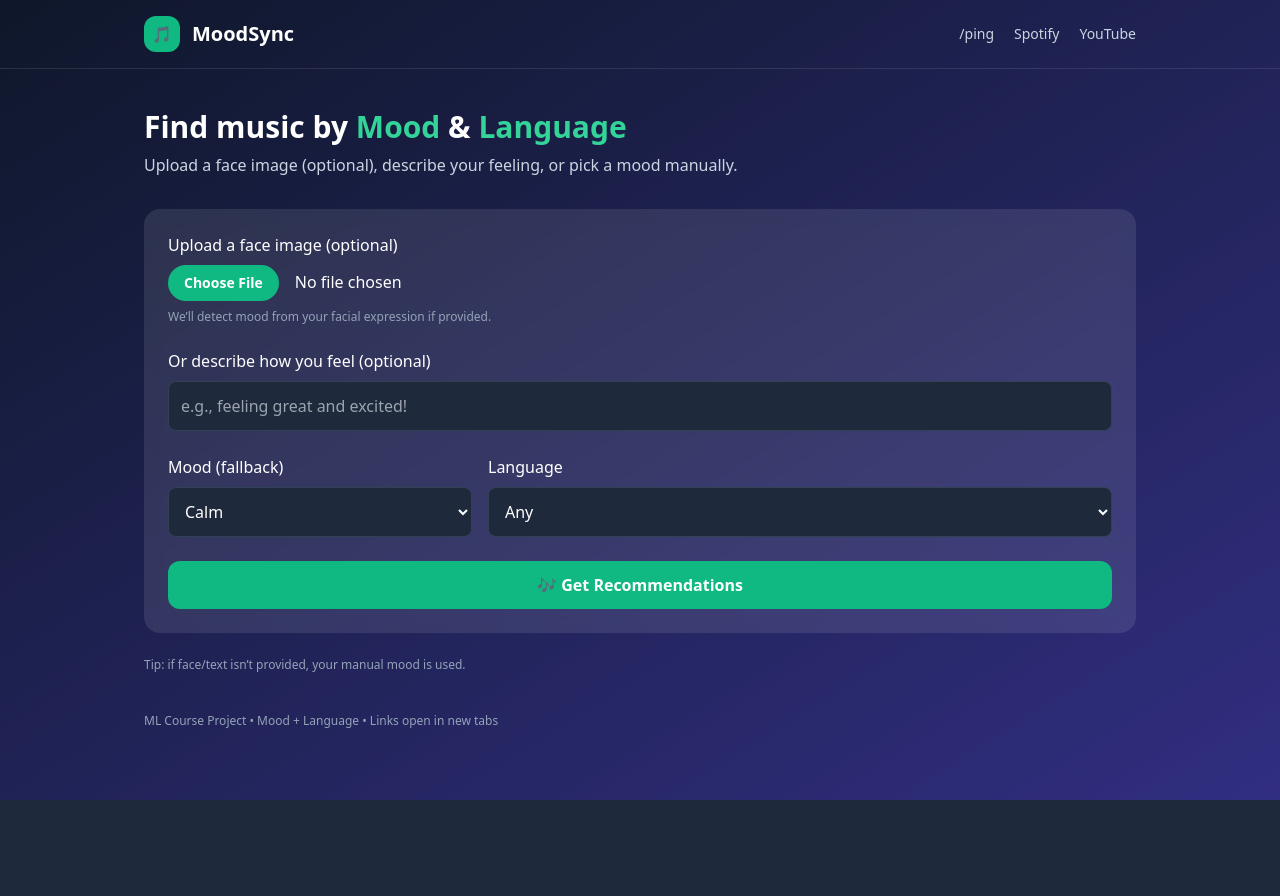
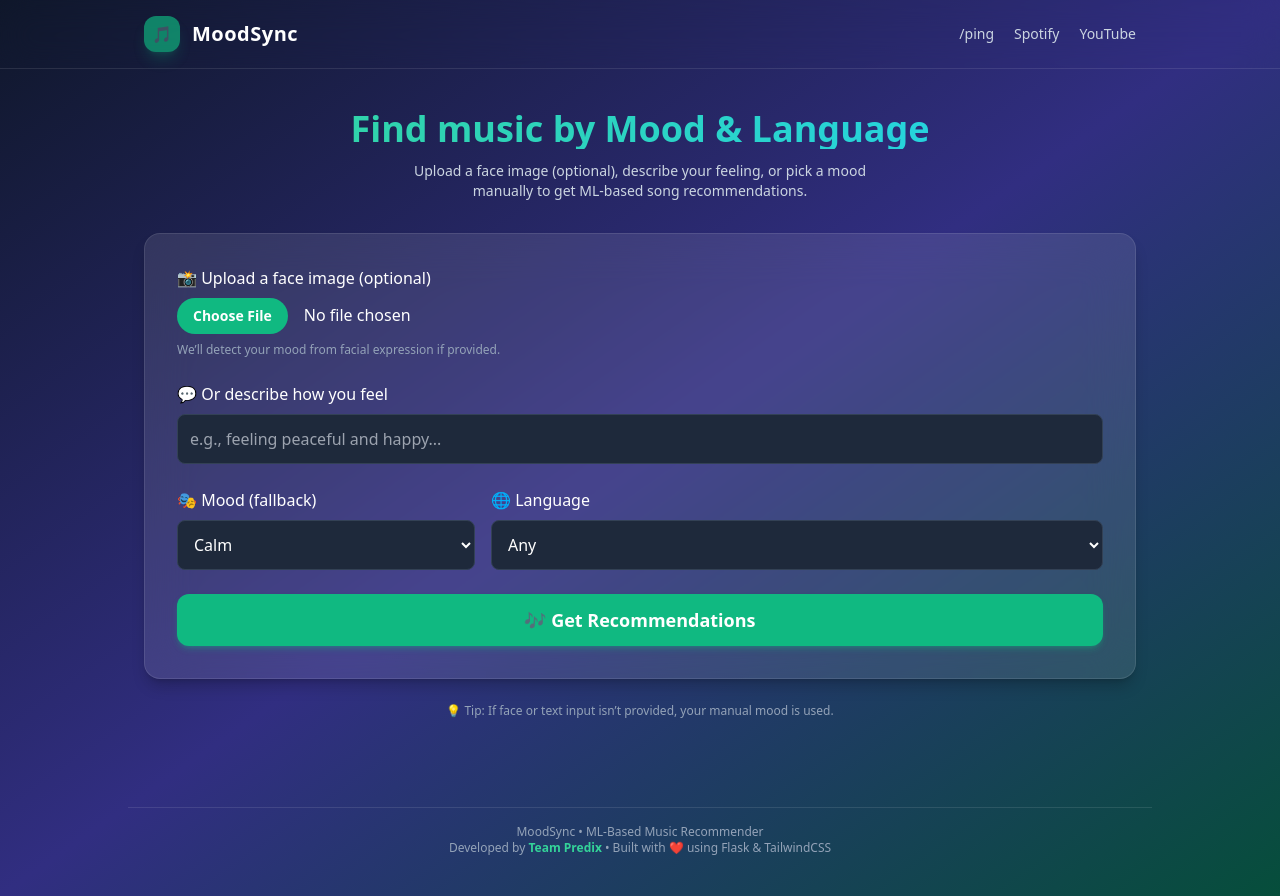
Before and after one commit to ABHIGH15/moodsync-app, a Flask app: page / in a window 1280 px wide. Before the commit the page ends 800 px from the top, so only its background shows below. Run offline with Flask 3, Linux system fonts and the light colour scheme; some libraries are stand-ins or nearby versions.

Commit message:
Update index.html

```diff
--- a/templates/index.html
+++ b/templates/index.html
@@ -1,77 +1,99 @@
 <!doctype html>
-<html>
+<html lang="en">
 <head>
   <meta charset="utf-8">
-  <title>MoodSync — AI Music Recommender</title>
+  <title>MoodSync — ML Music Recommender</title>
   <meta name="viewport" content="width=device-width, initial-scale=1"/>
   <script src="https://cdn.tailwindcss.com"></script>
 </head>
-<body class="min-h-screen bg-gradient-to-br from-slate-900 to-indigo-900 text-white">
+
+<body class="min-h-screen bg-gradient-to-br from-slate-900 via-indigo-900 to-emerald-900 text-white selection:bg-emerald-400/30">
   <!-- Header -->
-  <header class="border-b border-white/10">
+  <header class="border-b border-white/10 backdrop-blur-lg sticky top-0 z-20">
     <div class="max-w-5xl mx-auto px-4 py-4 flex items-center justify-between">
       <div class="flex items-center gap-3">
-        <div class="w-9 h-9 rounded-xl bg-emerald-500 grid place-items-center">🎵</div>
-        <h1 class="text-xl font-semibold">MoodSync</h1>
+        <div class="w-9 h-9 rounded-xl bg-emerald-500 shadow-lg shadow-emerald-500/30 grid place-items-center animate-pulse">🎵</div>
+        <h1 class="text-xl font-semibold tracking-wide">MoodSync</h1>
       </div>
       <nav class="text-sm flex items-center gap-5">
-        <a href="/ping" target="_blank" class="text-slate-300 hover:text-white">/ping</a>
-        <a href="https://open.spotify.com/" target="_blank" class="text-slate-300 hover:text-white">Spotify</a>
-        <a href="https://www.youtube.com/" target="_blank" class="text-slate-300 hover:text-white">YouTube</a>
+        <a href="/ping" target="_blank" class="text-slate-300 hover:text-emerald-400 transition">/ping</a>
+        <a href="https://open.spotify.com/" target="_blank" class="text-slate-300 hover:text-emerald-400 transition">Spotify</a>
+        <a href="https://www.youtube.com/" target="_blank" class="text-slate-300 hover:text-emerald-400 transition">YouTube</a>
       </nav>
     </div>
   </header>
 
+  <!-- Main -->
   <main class="max-w-5xl mx-auto px-4 py-10">
-    <div class="mb-8">
-      <h2 class="text-3xl font-bold mb-2">Find music by <span class="text-emerald-400">Mood</span> & <span class="text-emerald-400">Language</span></h2>
-      <p class="text-slate-300">Upload a face image (optional), describe your feeling, or pick a mood manually.</p>
+    <div class="mb-8 text-center">
+      <h2 class="text-4xl font-extrabold mb-3 bg-gradient-to-r from-emerald-400 to-cyan-400 text-transparent bg-clip-text">
+        Find music by Mood & Language
+      </h2>
+      <p class="text-slate-300 text-sm max-w-lg mx-auto">
+        Upload a face image (optional), describe your feeling, or pick a mood manually to get ML-based song recommendations.
+      </p>
     </div>
 
-    <form action="/" method="POST" enctype="multipart/form-data" class="bg-white/10 backdrop-blur p-6 rounded-2xl space-y-6">
-      <!-- Face image -->
+    <form action="/" method="POST" enctype="multipart/form-data"
+          class="bg-white/10 backdrop-blur-xl border border-white/10 p-8 rounded-2xl space-y-6 shadow-lg shadow-black/20 transition hover:shadow-emerald-500/20">
+
+      <!-- Face Image Upload -->
       <div>
-        <label class="block mb-2 font-medium">Upload a face image (optional)</label>
-        <input type="file" name="face" accept="image/*" class="file:mr-4 file:py-2 file:px-4 file:rounded-full file:border-0 file:text-sm file:font-semibold file:bg-emerald-500 file:text-white hover:file:bg-emerald-600">
-        <p class="text-xs text-slate-400 mt-2">We’ll detect mood from your facial expression if provided.</p>
+        <label class="block mb-2 font-medium">📸 Upload a face image (optional)</label>
+        <input type="file" name="face_image" accept="image/*"
+               class="file:mr-4 file:py-2 file:px-4 file:rounded-full file:border-0
+                      file:text-sm file:font-semibold file:bg-emerald-500 file:text-white hover:file:bg-emerald-600">
+        <p class="text-xs text-slate-400 mt-2">We’ll detect your mood from facial expression if provided.</p>
       </div>
 
-      <!-- Feeling text -->
+      <!-- Feeling Text -->
       <div>
-        <label class="block mb-2 font-medium">Or describe how you feel (optional)</label>
-        <input name="feeling_text" placeholder="e.g., feeling great and excited!" class="w-full bg-slate-800 rounded-lg p-3 border border-slate-700" />
+        <label class="block mb-2 font-medium">💬 Or describe how you feel</label>
+        <input name="user_text" placeholder="e.g., feeling peaceful and happy..."
+               class="w-full bg-slate-800 rounded-lg p-3 border border-slate-700 focus:border-emerald-400 outline-none transition">
       </div>
 
       <!-- Mood & Language -->
       <div class="grid grid-cols-1 md:grid-cols-3 gap-4">
         <div>
-          <label class="block mb-2 font-medium">Mood (fallback)</label>
-          <select name="mood" class="w-full bg-slate-800 rounded-lg p-3 border border-slate-700">
-            {% for m in moods %}
+          <label class="block mb-2 font-medium">🎭 Mood (fallback)</label>
+          <select name="mood"
+                  class="w-full bg-slate-800 rounded-lg p-3 border border-slate-700 focus:border-emerald-400 outline-none transition">
+            {% for m in ["Calm", "Happy", "Sad", "Energetic"] %}
               <option value="{{ m }}">{{ m }}</option>
             {% endfor %}
           </select>
         </div>
 
         <div class="md:col-span-2">
-          <label class="block mb-2 font-medium">Language</label>
-          <select name="language" class="w-full bg-slate-800 rounded-lg p-3 border border-slate-700">
+          <label class="block mb-2 font-medium">🌐 Language</label>
+          <select name="language"
+                  class="w-full bg-slate-800 rounded-lg p-3 border border-slate-700 focus:border-emerald-400 outline-none transition">
             <option value="">Any</option>
-            {% for lang in languages %}
+            {% for lang in ["English", "Hindi", "Tamil", "Marathi", "Punjabi"] %}
               <option value="{{ lang }}">{{ lang }}</option>
             {% endfor %}
           </select>
         </div>
       </div>
 
-      <button class="w-full bg-emerald-500 hover:bg-emerald-600 transition rounded-xl py-3 font-semibold">🎶 Get Recommendations</button>
+      <!-- Submit Button -->
+      <button
+        class="w-full bg-emerald-500 hover:bg-emerald-600 transition-all duration-300 rounded-xl py-3 font-semibold text-lg
+               shadow-md shadow-emerald-500/30 hover:shadow-emerald-400/40 hover:scale-[1.02]">
+        🎶 Get Recommendations
+      </button>
     </form>
 
-    <p class="text-xs text-slate-400 mt-6">Tip: if face/text isn’t provided, your manual mood is used.</p>
+    <p class="text-xs text-slate-400 mt-6 text-center">
+      💡 Tip: If face or text input isn’t provided, your manual mood is used.
+    </p>
   </main>
 
-  <footer class="max-w-5xl mx-auto px-4 pb-10 text-xs text-slate-400">
-    ML Course Project • Mood + Language • Links open in new tabs
+  <!-- Footer -->
+  <footer class="max-w-5xl mx-auto px-4 pb-10 text-center text-xs text-slate-400 border-t border-white/10 mt-12 pt-4">
+    <p>MoodSync • ML-Based Music Recommender</p>
+    <p>Developed by <span class="text-emerald-400 font-semibold">Team Predix</span> • Built with ❤️ using Flask & TailwindCSS</p>
   </footer>
 </body>
 </html>
```
